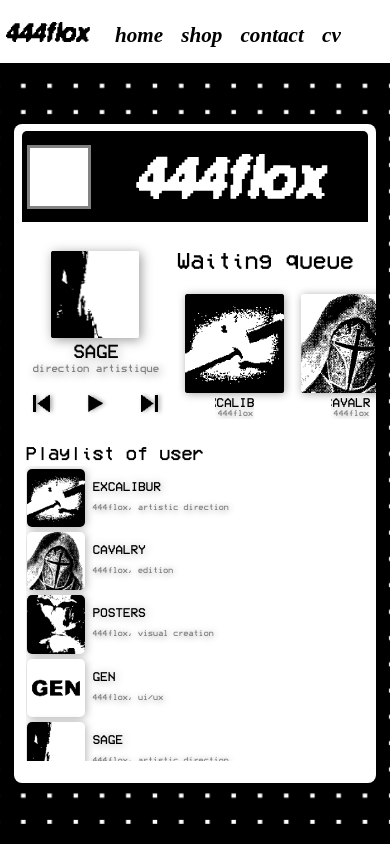
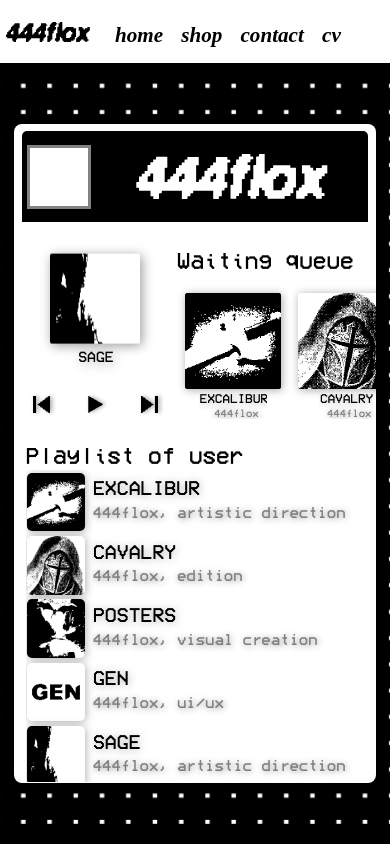
Before and after one commit to ZUHOWKS/444flox-portfolio, a Vue app in the folder 444flox-portfolio-front/: page /projects in a window 390 px wide. Built offline with nearby package versions, Linux system fonts and the light colour scheme; a web font is replaced by a local one.

Commit message:
Fix responsive none adaptée pour les écrans iphone se ou d'ancienne génération

```diff
--- a/444flox-portfolio-front/src/components/drive/DriveActions.vue
+++ b/444flox-portfolio-front/src/components/drive/DriveActions.vue
@@ -28,7 +28,8 @@ div>img {
 
 @media screen and (max-width: 860px){
   div {
-    margin: 2.5% 0;
+    margin-top: 7.5%;
+    margin-bottom: 10%;
     align-items: end;
   }
 
--- a/444flox-portfolio-front/src/components/drive/ProjectCover.vue
+++ b/444flox-portfolio-front/src/components/drive/ProjectCover.vue
@@ -16,7 +16,7 @@ const props = defineProps(['cover', 'title', 'subTitle'])
 <style scoped>
 h1, h2 {
   font-family: Modeseven, serif;
-
+  white-space: nowrap;
 }
 
 .project-listened {
@@ -31,6 +31,7 @@ h1, h2 {
 
 .title-container {
   margin: 1% 0;
+  justify-content: space-between;
 }
 
 .project-title {
@@ -47,20 +48,62 @@ h1, h2 {
   line-height: 0;
 }
 
-.title-container {
-  justify-content: space-between;
-}
-
 @media screen and (max-width: 860px) {
 
+  .cover {
+    justify-content: start;
+    margin-top: 5%;
+    margin-bottom: 0.25vw;
+    transform: translateY(7.5%);
+  }
+
   .project-listened {
-    width: min(22.5vh, 22.5vw);
-    height: min(22.5vh, 22.5vw);
+    width: min(24.5vh, 23vw);
+    height: min(24.5vh, 23vw);
   }
 
   .title-container {
-    margin: 0% 0;
+    margin-bottom: 0;
+    margin-top: 1%;
   }
+
+  .project-title {
+    font-size: max(1.75vh, min(3vw, 3.5vh));
+  }
+
+  .project-type {
+    font-size: max(1.1vh, min(1vw, 2vh));
+  }
+
+  .project-title {
+    animation: textSwitch1 4s infinite linear;
+  }
+
+  .project-type {
+    position: absolute;
+    line-height: max(3vh, min(4vw, 3.75vh));
+    animation: textSwitch2 4s infinite linear;
+    font-size: max(1.45vh, min(1.65vw, 2.25vh));
+  }
+
+  @keyframes textSwitch1 {
+    0%, 42.5%, 100% {
+      opacity: 1;
+    }
+    47.5%, 97.5% {
+      opacity: 0;
+    }
+  }
+
+  @keyframes textSwitch2 {
+    0%, 47.5%, 97.5%, 100% {
+      opacity: 0;
+    }
+    50%, 92.5% {
+      opacity: 1;
+    }
+  }
+
 }
 
 </style>
--- a/444flox-portfolio-front/src/components/playlist/Playlist.vue
+++ b/444flox-portfolio-front/src/components/playlist/Playlist.vue
@@ -26,5 +26,11 @@ h1 {
   overflow-x: scroll;
 }
 
+@media screen and (max-width: 860px) {
+  h1 {
+    font-size: 2.75vh;
+  }
+}
+
 
 </style>
--- a/444flox-portfolio-front/src/components/playlist/PlaylistElement.vue
+++ b/444flox-portfolio-front/src/components/playlist/PlaylistElement.vue
@@ -23,6 +23,7 @@
 h1, h2 {
   font-family: Modeseven, serif;
   text-align: left;
+  white-space: nowrap;
 }
 
 .project-cover {
@@ -35,20 +36,22 @@ h1, h2 {
 .project-title {
   text-transform: uppercase;
   color: var(--text-header-c);
-  font-size: max(1.5vh, min(1.5vw, 2.25vh));
+  font-size: max(2.35vh, min(1.5vw, 2.25vh));
   filter: drop-shadow(1px 1px 4px rgba(0,0,0, 0.3));
 }
 
 .project-type {
-  font-size: max(1vh, min(1vw, 2vh));
+  font-size: max(1.85vh, min(1vw, 2vh));
   color: var(--text-hover-header-c);
   filter: drop-shadow(1px 1px 3px rgba(0,0,0, 0.4));
 }
 
 .title-container {
   height: 100%;
-  justify-content: center;
-  line-height: 1.35em;
+  justify-content: space-evenly;
+  line-height: max(1.5vh, min(1.5vw, 2.25vh));
   margin: 0 2%;
+  width: 100%;
+  overflow: hidden;
 }
 </style>
--- a/444flox-portfolio-front/src/components/queue/QueueCover.vue
+++ b/444flox-portfolio-front/src/components/queue/QueueCover.vue
@@ -31,7 +31,6 @@ const props = defineProps(['cover', 'title', 'subTitle'])
 }
 
 .title-container {
-
   margin-top: 5%;
   justify-content: start;
   line-height: 1.35em;
@@ -39,8 +38,12 @@ const props = defineProps(['cover', 'title', 'subTitle'])
   overflow: hidden;
 }
 
+.title-container, .project-in-queue {
+  width: min(13.65vh, 10.25vw);
+}
+
 .project-in-queue {
-  width: min(13.5vh, 10vw);
+
   object-fit: contain;
   filter: drop-shadow(1px 1px 4px rgba(0,0,0, 0.35));
 }
@@ -57,9 +60,9 @@ const props = defineProps(['cover', 'title', 'subTitle'])
   display: block;
   white-space: nowrap;
   text-transform: uppercase;
-  height: max(1.5vh, min(2vw, 2.5vh));
+  height: max(1.75vh, min(2.25vw, 2.5vh));
   color: var(--text-header-c);
-  font-size: max(1.5vh, min(1.5vw, 2.25vh));
+  font-size: max(1.5vh, min(2vw, 2.25vh));
   filter: drop-shadow(1px 1px 4px rgba(0,0,0, 0.3));
   line-height: max(1.5vh, min(1.5vw, 2.25vh));
 }
@@ -95,15 +98,23 @@ const props = defineProps(['cover', 'title', 'subTitle'])
 
 @media screen and (max-width: 860px) {
 
-  .project-in-queue {
+  .project-in-queue, .title-container {
     max-width: 145px;
-    width: min(calc(20vh), calc(20vw + 2.5vh));
+    width: min(20.05vh, calc(20.05vw + 2.1vh));
     min-width: 65px;
   }
+
 
   .title-container {
     line-height: 0.75em;
   }
+
+  .project-type>.h2 {
+    font-size: max(1.25vh, min(1.25vw, 2.25vh));
+    height: max(1.25vh, min(1.25vw, 2.25vh));
+    line-height: max(1.25vh, min(1.25vw, 2.25vh));
+
+  }
 }
 
 </style>
--- a/444flox-portfolio-front/src/components/queue/WaitingQueue.vue
+++ b/444flox-portfolio-front/src/components/queue/WaitingQueue.vue
@@ -38,7 +38,7 @@ const listElem: Ref<HTMLElement | null> = ref(null)
 
   @media screen and (max-width: 860px) {
     h1 {
-      font-size: max(2.75vh, 3.5vw);
+      font-size: 2.75vh;
       margin-top: min(3vh, 5vw);
     }
 
--- a/444flox-portfolio-front/src/views/ProjectsView.vue
+++ b/444flox-portfolio-front/src/views/ProjectsView.vue
@@ -160,4 +160,10 @@ import Playlist from "@/components/playlist/Playlist.vue";
   }
 }
 
+@media screen and (max-width: 655px){
+  .menu>.playlists {
+    max-height: 40.5vh;
+  }
+}
+
 </style>
```
